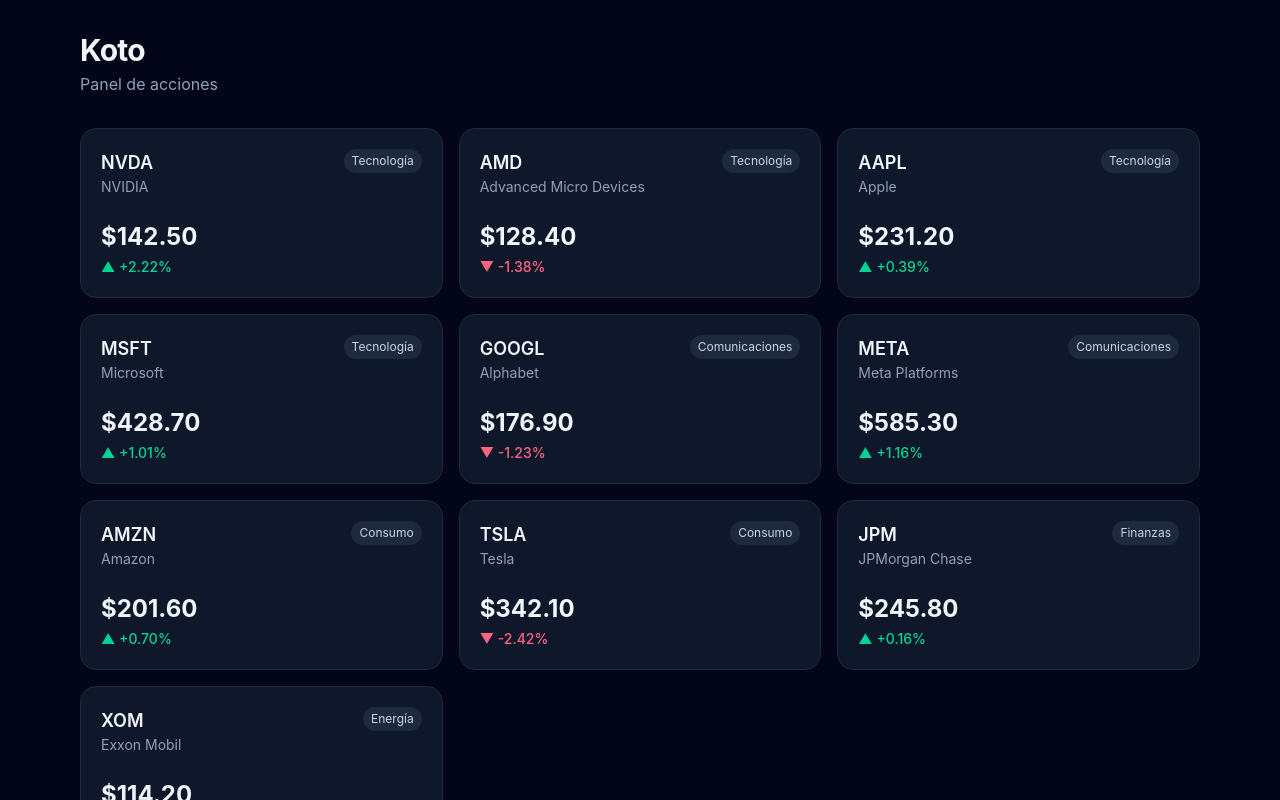
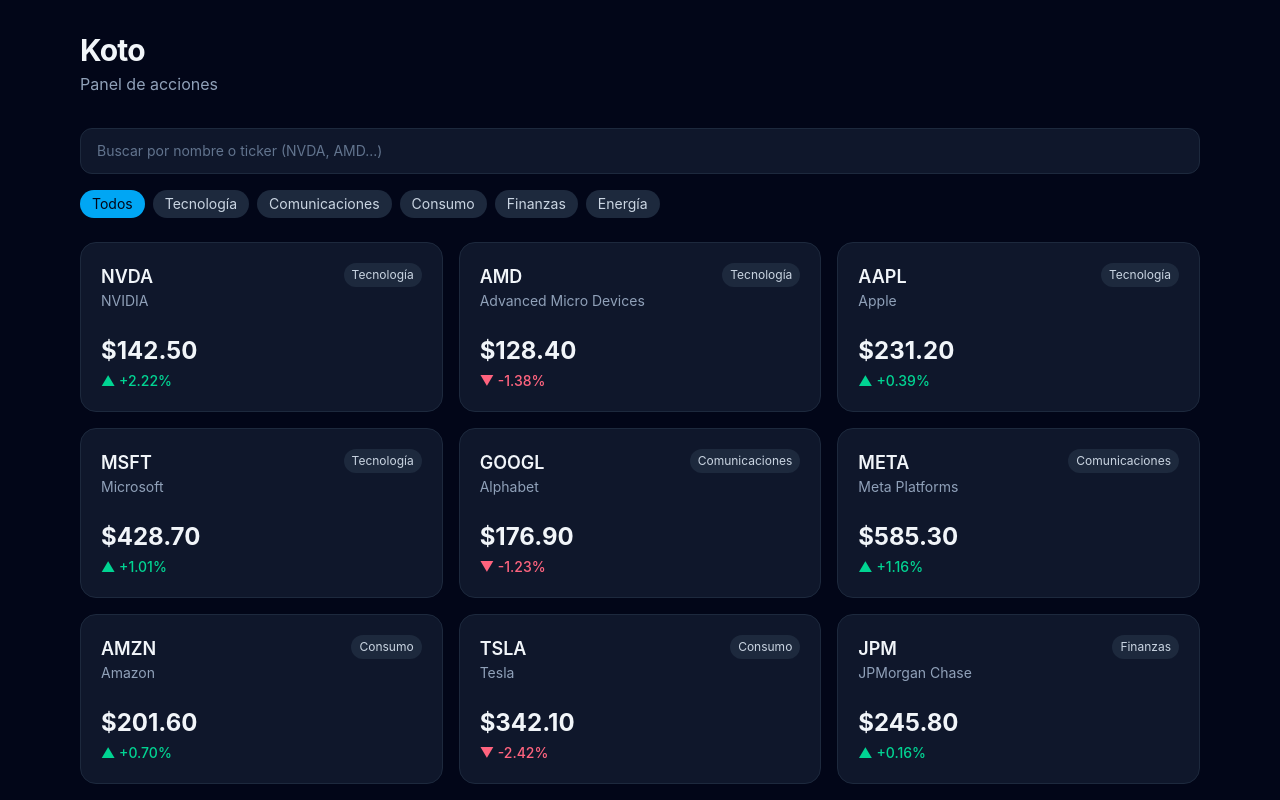
Before and after one commit to lmes21/koto, a React (Vite) app: page / in a window 1280 px wide. Shown: the top 800 px of the page. Built offline with nearby package versions, Linux system fonts and the light colour scheme.

Commit message:
feat: conecta buscador y filtro por sector en la app

```diff
--- a/src/App.tsx
+++ b/src/App.tsx
@@ -1,7 +1,20 @@
+import { useState } from 'react'
+import { SearchBar } from './components/SearchBar'
+import { SectorFilter } from './components/SectorFilter'
 import { StockCard } from './components/StockCard'
 import { mockStocks } from './data/mockStocks'
+import { useDebounce } from './hooks/useDebounce'
+import { filterStocks } from './utils/filterStocks'
+
+const sectors = [...new Set(mockStocks.map((stock) => stock.sector))]
 
 function App() {
+  const [query, setQuery] = useState('')
+  const [sector, setSector] = useState('Todos')
+  const debouncedQuery = useDebounce(query, 300)
+
+  const visibleStocks = filterStocks(mockStocks, debouncedQuery, sector)
+
   return (
     <div className="min-h-screen bg-slate-950 text-slate-100">
       <header className="mx-auto max-w-6xl px-4 py-8">
@@ -9,10 +22,23 @@ function App() {
         <p className="mt-1 text-slate-400">Panel de acciones</p>
       </header>
 
-      <main className="mx-auto grid max-w-6xl gap-4 px-4 pb-12 sm:grid-cols-2 lg:grid-cols-3">
-        {mockStocks.map((stock) => (
-          <StockCard key={stock.symbol} stock={stock} />
-        ))}
+      <section className="mx-auto max-w-6xl space-y-4 px-4 pb-6">
+        <SearchBar value={query} onChange={setQuery} />
+        <SectorFilter sectors={sectors} selected={sector} onSelect={setSector} />
+      </section>
+
+      <main className="mx-auto max-w-6xl px-4 pb-12">
+        {visibleStocks.length === 0 ? (
+          <p className="rounded-2xl border border-dashed border-slate-800 p-8 text-center text-slate-400">
+            No hay acciones que coincidan con tu búsqueda.
+          </p>
+        ) : (
+          <div className="grid gap-4 sm:grid-cols-2 lg:grid-cols-3">
+            {visibleStocks.map((stock) => (
+              <StockCard key={stock.symbol} stock={stock} />
+            ))}
+          </div>
+        )}
       </main>
     </div>
   )
```
Also changed, not shown: src/components/SectorFilter.tsx (renamed from src/components/SelectorFilter.tsx).
